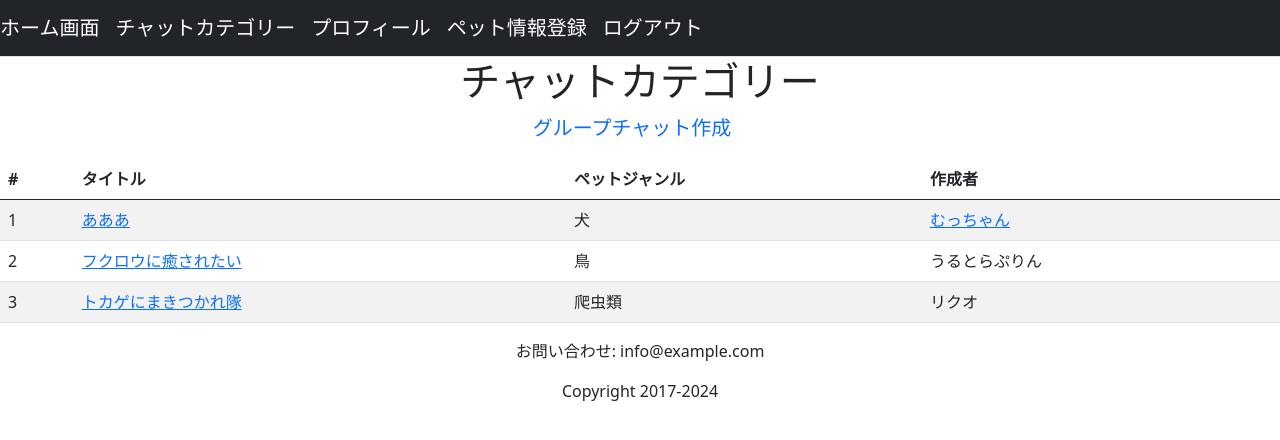
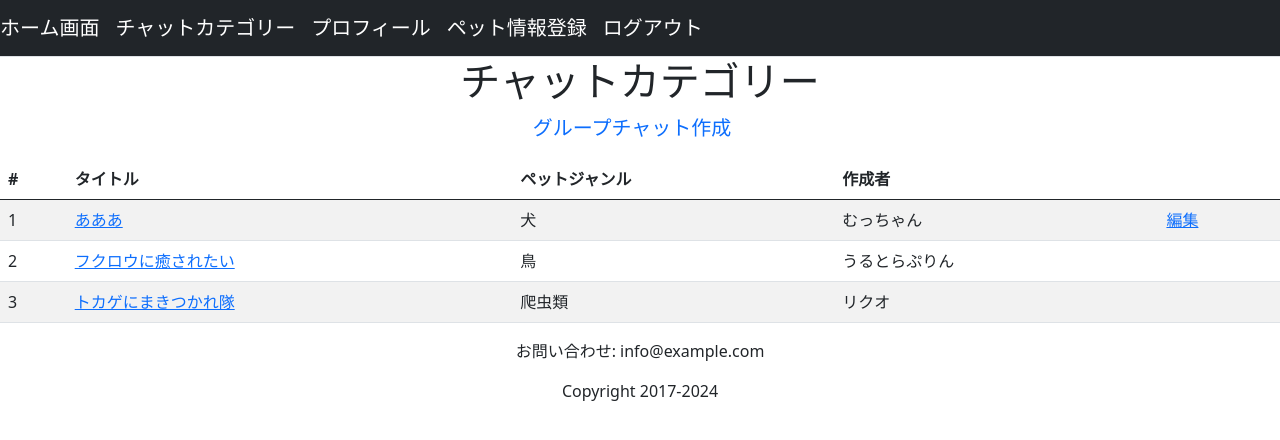
Before and after one commit to mutsuki4848/animal_community_repositrys, a Django app: page /chat_category/list_themes in a window 1280 px wide. Shown: the top 440 px of the page. Run offline with Django 4.2, Linux system fonts and the light colour scheme; a user stored in the database is signed in; data comes from the database, SQL or seed files in the repository; both versions use the stored data as it was after the commit.

Commit message:
説明文

```diff
--- a/animal_community/accounts/forms.py
+++ b/animal_community/accounts/forms.py
@@ -65,8 +65,8 @@ def clean_picture(self):
     return picture
 
 class PasswordChangeForm(forms.ModelForm):
-    password = forms.CharField(label='パスワード', widget=forms.PasswordInput())
-    confirm_password = forms.CharField(label='パスワード再入力', widget=forms.PasswordInput())
+    password = forms.CharField(label='新規パスワード', widget=forms.PasswordInput())
+    confirm_password = forms.CharField(label='新規パスワード再入力', widget=forms.PasswordInput())
 
     class Meta():
         model = Users
--- a/animal_community/animal_community/urls.py
+++ b/animal_community/animal_community/urls.py
@@ -6,7 +6,7 @@ from accounts.views import show_error_page
 
 urlpatterns = [
     path('admin/', admin.site.urls),
-    path('accounts/', include('accounts.urls')),
+    path('', include('accounts.urls')),
     path('chat_category/', include('chat_category.urls')),
 ]
 
--- a/animal_community/templates/chat_category/list_themes.html
+++ b/animal_community/templates/chat_category/list_themes.html
@@ -19,6 +19,7 @@
                 <th>タイトル</th>
                 <th>ペットジャンル</th>
                 <th>作成者</th>
+                <th></th>
             </tr>
         </thead>
         <tbody>
@@ -27,10 +28,11 @@
                 <td>{{ forloop.counter }}</td>
                 <td><a href="{% url 'chat_category:post_comments' theme_id=theme.id %}">{{theme.title }}</a></td>
                 <td><a>{{ theme.get_pet_genre_display }}</a></td>
+                <td>{{ theme.user.username }}</td>
                 {% if theme.user.id == user.id %}
-                    <td><a href="{% url 'chat_category:edit_theme' id=theme.id %}">{{theme.user.username }}</a></td>
+                    <td><a href="{% url 'chat_category:edit_theme' id=theme.id %}">編集</a></td>
                 {% else %}
-                    <td>{{ theme.user.username }}</td>
+                    <td></td> <!-- 編集リンクが表示されない場合の空のセル -->
                 {% endif %}
             </tr>
         {% endfor %}
```
Also changed, not shown: animal_community/db.sqlite3.
